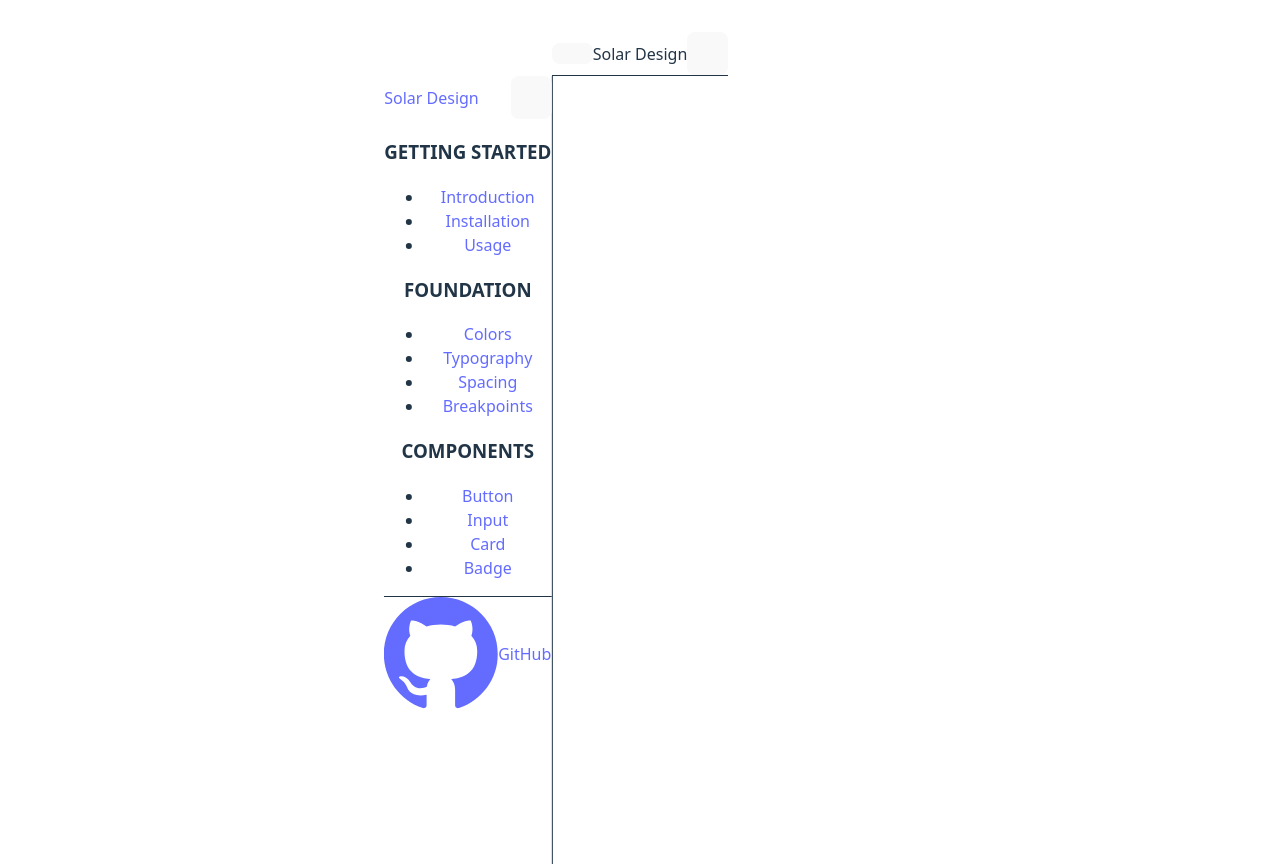
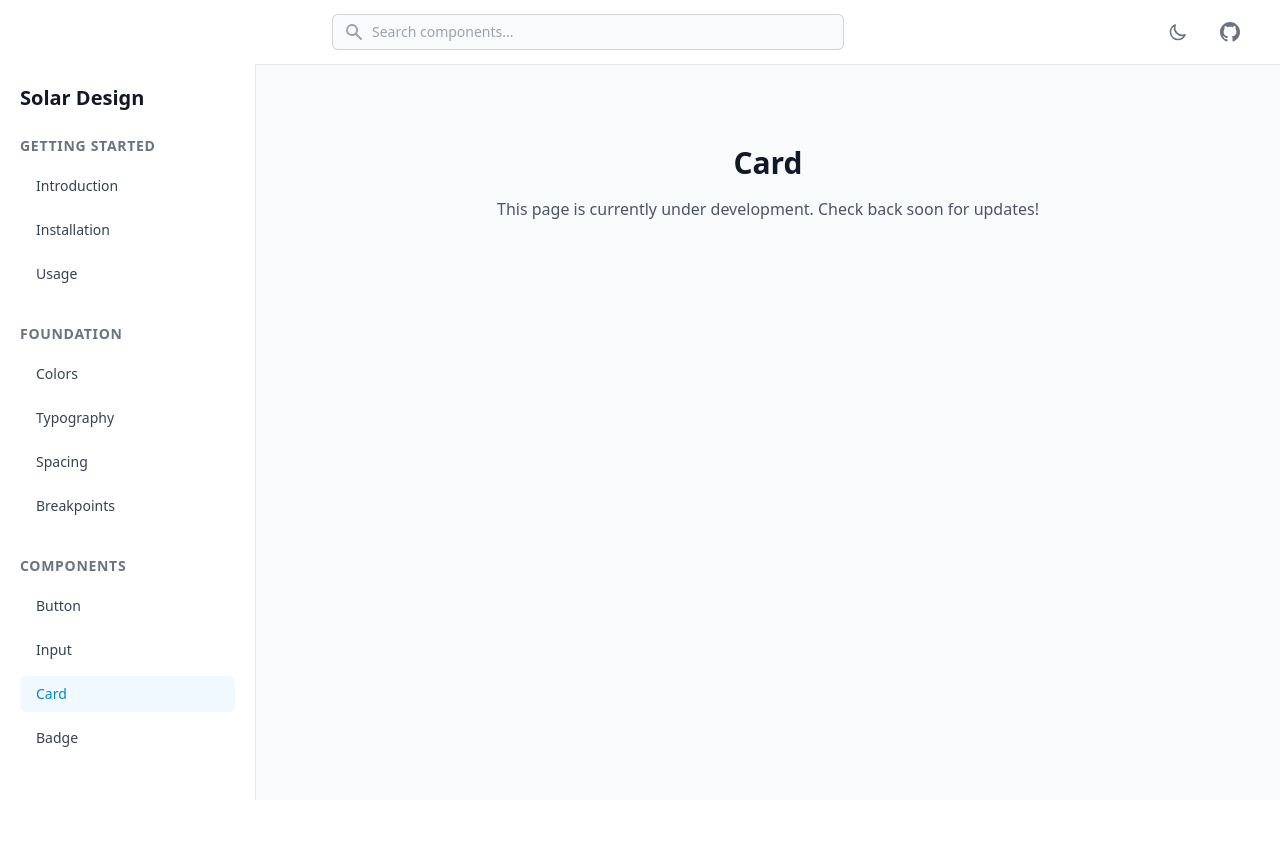
Before and after one commit to ivanyeors/solar-design-system, a Vue app: page /solar-design-system/components/card in a window 1280 px wide. After the commit the page ends 800 px from the top, so only its background shows below. Built offline with nearby package versions, Linux system fonts and the light colour scheme.

Commit message:
working update

```diff
--- a/postcss.config.js
+++ b/postcss.config.js
@@ -1,6 +1,6 @@
 export default {
   plugins: {
-    '@tailwindcss/postcss': {},
+    tailwindcss: {},
     autoprefixer: {},
   },
 }
--- a/src/App.vue
+++ b/src/App.vue
@@ -8,17 +8,6 @@ import MainLayout from './components/layout/MainLayout.vue';
   </MainLayout>
 </template>
 
-<style scoped>
-.logo {
-  height: 6em;
-  padding: 1.5em;
-  will-change: filter;
-  transition: filter 300ms;
-}
-.logo:hover {
-  filter: drop-shadow(0 0 2em #646cffaa);
-}
-.logo.vue:hover {
-  filter: drop-shadow(0 0 2em #42b883aa);
-}
+<style>
+/* Global styles can go here if needed */
 </style>
--- /dev/null
+++ b/src/components/PlaceholderPage.vue
@@ -0,0 +1,14 @@
+<script setup lang="ts">
+defineProps<{
+  title: string;
+}>();
+</script>
+
+<template>
+  <div class="text-center py-12">
+    <h1 class="text-3xl font-bold text-gray-900 dark:text-white mb-4">{{ title }}</h1>
+    <p class="text-gray-600 dark:text-gray-400">
+      This page is currently under development. Check back soon for updates!
+    </p>
+  </div>
+</template>
--- a/src/components/layout/Header.vue
+++ b/src/components/layout/Header.vue
@@ -21,11 +21,10 @@ const toggleMobileMenu = () => {
         <!-- Mobile menu button -->
         <button
           @click="toggleMobileMenu"
-          class="inline-flex items-center justify-center rounded-md p-2 text-gray-500 hover:bg-gray-100 hover:text-gray-700 focus:outline-none focus:ring-2 focus:ring-inset focus:ring-primary-500 lg:hidden
-                dark:text-gray-400 dark:hover:bg-gray-800 dark:hover:text-gray-200"
+          class="icon-button lg:hidden"
+          aria-label="Open main menu"
         >
-          <span class="sr-only">Open main menu</span>
-          <svg xmlns="http://www.w3.org/2000/svg" fill="none" viewBox="0 0 24 24" stroke="currentColor" class="h-6 w-6">
+          <svg xmlns="http://www.w3.org/2000/svg" fill="none" viewBox="0 0 24 24" stroke="currentColor">
             <path stroke-linecap="round" stroke-linejoin="round" stroke-width="2" d="M4 6h16M4 12h16M4 18h16" />
           </svg>
         </button>
@@ -41,7 +40,7 @@ const toggleMobileMenu = () => {
             <label for="search" class="sr-only">Search</label>
             <div class="relative">
               <div class="pointer-events-none absolute inset-y-0 left-0 flex items-center pl-3">
-                <svg class="h-5 w-5 text-gray-400" xmlns="http://www.w3.org/2000/svg" viewBox="0 0 20 20" fill="currentColor">
+                <svg class="text-gray-400" xmlns="http://www.w3.org/2000/svg" viewBox="0 0 20 20" fill="currentColor">
                   <path fill-rule="evenodd" d="M8 4a4 4 0 100 8 4 4 0 000-8zM2 8a6 6 0 1110.89 3.476l4.817 4.817a1 1 0 01-1.414 1.414l-4.816-4.816A6 6 0 012 8z" clip-rule="evenodd" />
                 </svg>
               </div>
@@ -62,14 +61,13 @@ const toggleMobileMenu = () => {
           <!-- Theme toggle -->
           <button
             @click="toggleDarkMode"
-            class="ml-4 rounded-md p-2 text-gray-500 hover:bg-gray-100 hover:text-gray-700 focus:outline-none focus:ring-2 focus:ring-inset focus:ring-primary-500
-                   dark:text-gray-400 dark:hover:bg-gray-800 dark:hover:text-gray-200"
+            class="icon-button ml-4"
+            aria-label="Toggle theme"
           >
-            <span class="sr-only">Toggle theme</span>
-            <svg v-if="isDarkMode" xmlns="http://www.w3.org/2000/svg" fill="none" viewBox="0 0 24 24" stroke="currentColor" class="h-6 w-6">
+            <svg v-if="isDarkMode" xmlns="http://www.w3.org/2000/svg" fill="none" viewBox="0 0 24 24" stroke="currentColor">
               <path stroke-linecap="round" stroke-linejoin="round" stroke-width="2" d="M12 3v1m0 16v1m9-9h-1M4 12H3m15.364 6.364l-.707-.707M6.343 6.343l-.707-.707m12.728 0l-.707.707M6.343 17.657l-.707.707M16 12a4 4 0 11-8 0 4 4 0 018 0z" />
             </svg>
-            <svg v-else xmlns="http://www.w3.org/2000/svg" fill="none" viewBox="0 0 24 24" stroke="currentColor" class="h-6 w-6">
+            <svg v-else xmlns="http://www.w3.org/2000/svg" fill="none" viewBox="0 0 24 24" stroke="currentColor">
               <path stroke-linecap="round" stroke-linejoin="round" stroke-width="2" d="M20.354 15.354A9 9 0 018.646 3.646 9.003 9.003 0 0012 21a9.003 9.003 0 008.354-5.646z" />
             </svg>
           </button>
@@ -78,11 +76,10 @@ const toggleMobileMenu = () => {
           <a
             href="https://github.com/ivanyeors/solar-design-system"
             target="_blank"
-            class="ml-4 rounded-md p-2 text-gray-500 hover:bg-gray-100 hover:text-gray-700 focus:outline-none focus:ring-2 focus:ring-inset focus:ring-primary-500
-                   dark:text-gray-400 dark:hover:bg-gray-800 dark:hover:text-gray-200"
+            class="icon-button ml-4"
+            aria-label="GitHub"
           >
-            <span class="sr-only">GitHub</span>
-            <svg class="h-6 w-6" viewBox="0 0 24 24" fill="currentColor">
+            <svg viewBox="0 0 24 24" fill="currentColor">
               <path d="M12 0c-6.626 0-12 5.373-12 12 0 5.302 3.438 9.8 8.207 11.387.599.111.793-.261.793-.577v-2.234c-3.338.726-4.033-1.416-4.033-1.416-.546-1.387-1.333-1.756-1.333-1.756-1.089-.745.083-.729.083-.729 1.205.084 1.839 1.237 1.839 1.237 1.07 1.834 2.807 1.304 3.492.997.107-.775.418-1.305.762-1.604-2.665-.305-5.467-1.334-5.467-5.931 0-1.311.469-2.381 1.236-3.221-.124-.303-.535-1.524.117-3.176 0 0 1.008-.322 3.301 1.23.957-.266 1.983-.399 3.003-.404 1.02.005 2.047.138 3.006.404 2.291-1.552 3.297-1.23 3.297-1.23.653 1.653.242 2.874.118 3.176.77.84 1.235 1.911 1.235 3.221 0 4.609-2.807 5.624-5.479 5.921.43.372.823 1.102.823 2.222v3.293c0 .319.192.694.801.576 4.765-1.589 8.199-6.086 8.199-11.386 0-6.627-5.373-12-12-12z"/>
             </svg>
           </a>
--- a/src/components/layout/MainLayout.vue
+++ b/src/components/layout/MainLayout.vue
@@ -9,7 +9,6 @@ const isMobileMenuOpen = ref(false);
 const toggleDarkMode = () => {
   isDarkMode.value = !isDarkMode.value;
 
-  // Update the document class for dark mode
   if (isDarkMode.value) {
     document.documentElement.classList.add('dark');
     localStorage.setItem('theme', 'dark');
@@ -54,7 +53,7 @@ onMounted(() => {
       @closeMobileMenu="closeMobileMenu"
     />
 
-    <main class="lg:pl-64 pt-16">
+    <main class="lg:pl-64">
       <div class="max-w-7xl mx-auto px-4 sm:px-6 lg:px-8 py-8">
         <slot />
       </div>
--- a/src/components/layout/SideNavigation.vue
+++ b/src/components/layout/SideNavigation.vue
@@ -53,10 +53,10 @@ const closeMobileMenu = () => {
 
     <!-- Sidebar -->
     <aside
-      class="fixed top-0 left-0 z-50 h-full w-64 transform bg-white border-r border-gray-200
+      class="fixed top-16 left-0 z-50 h-[calc(100vh-4rem)] w-64 transform bg-white border-r border-gray-200
              overflow-y-auto transition-transform duration-300 ease-in-out
              dark:bg-gray-900 dark:border-gray-800
-             lg:translate-x-0"
+             lg:top-16 lg:translate-x-0"
       :class="{ 'translate-x-0': isMobileMenuOpen, '-translate-x-full': !isMobileMenuOpen }"
     >
       <div class="p-5">
@@ -83,10 +83,10 @@ const closeMobileMenu = () => {
                 <router-link
                   :to="item.path"
                   :class="[
-                    'block px-3 py-2 rounded-md text-sm font-medium',
+                    'nav-link',
                     route.path === item.path || (route.path === '/' && item.path === '/')
-                      ? 'bg-primary-50 text-primary-600 dark:bg-primary-900/20 dark:text-primary-400'
-                      : 'text-gray-700 hover:bg-gray-100 dark:text-gray-300 dark:hover:bg-gray-800'
+                      ? 'nav-link-active'
+                      : 'nav-link-inactive'
                   ]"
                   @click="closeMobileMenu"
                 >
@@ -103,7 +103,7 @@ const closeMobileMenu = () => {
             target="_blank"
             class="flex items-center text-gray-700 hover:text-gray-900 dark:text-gray-300 dark:hover:text-white"
           >
-            <svg class="h-5 w-5 mr-2" viewBox="0 0 24 24" fill="currentColor">
+            <svg class="mr-2" viewBox="0 0 24 24" fill="currentColor">
               <path d="M12 0c-6.626 0-12 5.373-12 12 0 5.302 3.438 9.8 8.207 11.387.599.111.793-.261.793-.577v-2.234c-3.338.726-4.033-1.416-4.033-1.416-.546-1.387-1.333-1.756-1.333-1.756-1.089-.745.083-.729.083-.729 1.205.084 1.839 1.237 1.839 1.237 1.07 1.834 2.807 1.304 3.492.997.107-.775.418-1.305.762-1.604-2.665-.305-5.467-1.334-5.467-5.931 0-1.311.469-2.381 1.236-3.221-.124-.303-.535-1.524.117-3.176 0 0 1.008-.322 3.301 1.23.957-.266 1.983-.399 3.003-.404 1.02.005 2.047.138 3.006.404 2.291-1.552 3.297-1.23 3.297-1.23.653 1.653.242 2.874.118 3.176.77.84 1.235 1.911 1.235 3.221 0 4.609-2.807 5.624-5.479 5.921.43.372.823 1.102.823 2.222v3.293c0 .319.192.694.801.576 4.765-1.589 8.199-6.086 8.199-11.386 0-6.627-5.373-12-12-12z"/>
             </svg>
             GitHub
--- a/src/router.ts
+++ b/src/router.ts
@@ -1,6 +1,7 @@
 import { createRouter, createWebHistory } from 'vue-router';
 import HomePage from './pages/HomePage.vue';
 import ButtonPage from './pages/ButtonPage.vue';
+import PlaceholderPage from './components/PlaceholderPage.vue';
 
 const routes = [
   {
@@ -8,12 +9,55 @@ const routes = [
     name: 'Home',
     component: HomePage,
   },
+  // Foundation routes
+  {
+    path: '/foundation/colors',
+    name: 'Colors',
+    component: PlaceholderPage,
+    props: { title: 'Colors' }
+  },
+  {
+    path: '/foundation/typography',
+    name: 'Typography',
+    component: PlaceholderPage,
+    props: { title: 'Typography' }
+  },
+  {
+    path: '/foundation/spacing',
+    name: 'Spacing',
+    component: PlaceholderPage,
+    props: { title: 'Spacing' }
+  },
+  {
+    path: '/foundation/breakpoints',
+    name: 'Breakpoints',
+    component: PlaceholderPage,
+    props: { title: 'Breakpoints' }
+  },
+  // Component routes
   {
     path: '/components/button',
     name: 'Button',
     component: ButtonPage,
   },
-  // Add more routes as needed
+  {
+    path: '/components/input',
+    name: 'Input',
+    component: PlaceholderPage,
+    props: { title: 'Input' }
+  },
+  {
+    path: '/components/card',
+    name: 'Card',
+    component: PlaceholderPage,
+    props: { title: 'Card' }
+  },
+  {
+    path: '/components/badge',
+    name: 'Badge',
+    component: PlaceholderPage,
+    props: { title: 'Badge' }
+  }
 ];
 
 const router = createRouter({
--- a/src/style.css
+++ b/src/style.css
@@ -2,86 +2,46 @@
 @tailwind components;
 @tailwind utilities;
 
-@layer components {
-  /* Custom component styles can go here */
+@layer base {
+  :root {
+    --primary: #0ea5e9;
+  }
+
+  html {
+    @apply antialiased;
+  }
+
+  body {
+    @apply bg-white text-gray-900 dark:bg-gray-950 dark:text-white;
+  }
+
+  #app {
+    @apply min-h-screen w-full;
+  }
+
+  svg {
+    @apply h-5 w-5;
+  }
 }
 
-:root {
-  font-family: system-ui, Avenir, Helvetica, Arial, sans-serif;
-  line-height: 1.5;
-  font-weight: 400;
+@layer components {
+  .sidebar-container {
+    @apply fixed inset-y-0 left-0 z-40 lg:static lg:z-auto;
+  }
 
-  color-scheme: light dark;
-  color: rgba(255, 255, 255, 0.87);
-  background-color: #242424;
+  .nav-link {
+    @apply flex items-center px-4 py-2 text-sm font-medium rounded-md;
+  }
 
-  font-synthesis: none;
-  text-rendering: optimizeLegibility;
-  -webkit-font-smoothing: antialiased;
-  -moz-osx-font-smoothing: grayscale;
-}
+  .nav-link-active {
+    @apply bg-primary-50 text-primary-600 dark:bg-primary-900/20 dark:text-primary-400;
+  }
 
-a {
-  font-weight: 500;
-  color: #646cff;
-  text-decoration: inherit;
-}
-a:hover {
-  color: #535bf2;
-}
+  .nav-link-inactive {
+    @apply text-gray-700 hover:bg-gray-100 dark:text-gray-300 dark:hover:bg-gray-800;
+  }
 
-body {
-  margin: 0;
-  display: flex;
-  place-items: center;
-  min-width: 320px;
-  min-height: 100vh;
-}
-
-h1 {
-  font-size: 3.2em;
-  line-height: 1.1;
-}
-
-button {
-  border-radius: 8px;
-  border: 1px solid transparent;
-  padding: 0.6em 1.2em;
-  font-size: 1em;
-  font-weight: 500;
-  font-family: inherit;
-  background-color: #1a1a1a;
-  cursor: pointer;
-  transition: border-color 0.25s;
-}
-button:hover {
-  border-color: #646cff;
-}
-button:focus,
-button:focus-visible {
-  outline: 4px auto -webkit-focus-ring-color;
-}
-
-.card {
-  padding: 2em;
-}
-
-#app {
-  max-width: 1280px;
-  margin: 0 auto;
-  padding: 2rem;
-  text-align: center;
-}
-
-@media (prefers-color-scheme: light) {
-  :root {
-    color: #213547;
-    background-color: #ffffff;
-  }
-  a:hover {
-    color: #747bff;
-  }
-  button {
-    background-color: #f9f9f9;
+  .icon-button {
+    @apply p-2 text-gray-500 hover:bg-gray-100 hover:text-gray-700 rounded-md focus:outline-none focus:ring-2 focus:ring-inset focus:ring-primary-500 dark:text-gray-400 dark:hover:bg-gray-800 dark:hover:text-gray-200;
   }
 }
```
Also changed, not shown: package.json (+10 -11 lines), 1 other file (tests, documents, lock files or other folders).
